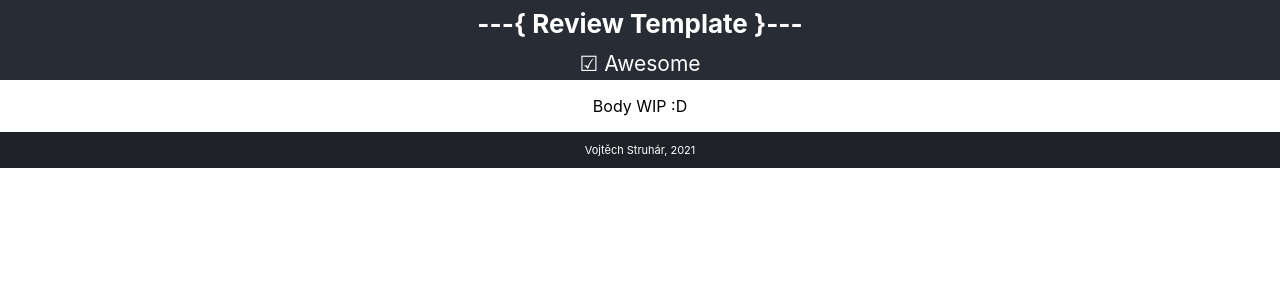
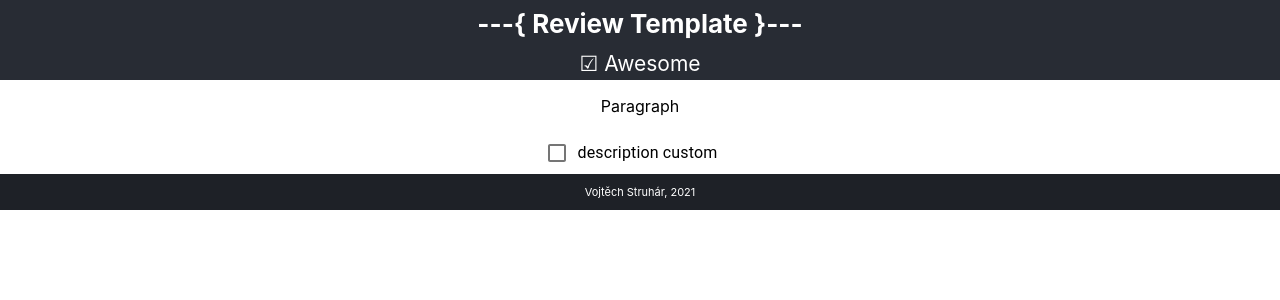
Before and after one commit to VojtaStruhar/steam-review-template, a React (Create React App) app: page / in a window 1280 px wide. Shown: the top 300 px of the page. Built offline with nearby package versions, Linux system fonts and the light colour scheme.

Commit message:
Custom checkbox component

```diff
--- a/package.json
+++ b/package.json
@@ -4,10 +4,13 @@
   "private": true,
   "homepage": "https://VojtaStruhar.github.io/steam-review-template",
   "dependencies": {
+    "@material-ui/core": "^4.11.4",
     "@testing-library/jest-dom": "^5.14.1",
     "@testing-library/react": "^11.2.7",
     "@testing-library/user-event": "^12.8.3",
     "react": "^17.0.2",
+    "react-collapsible": "^2.8.3",
+    "react-collapsible-component": "^1.3.4",
     "react-dom": "^17.0.2",
     "react-scripts": "4.0.3",
     "web-vitals": "^1.1.2"
@@ -17,7 +20,6 @@
     "build": "react-scripts build",
     "test": "react-scripts test",
     "eject": "react-scripts eject",
-
     "predeploy": "npm run build",
     "deploy": "gh-pages -d build"
   },
--- a/src/App.js
+++ b/src/App.js
@@ -1,5 +1,7 @@
 import logo from './logo.svg';
 import './App.css';
+import Category from './Category';
+
 
 function App() {
   return (
@@ -10,7 +12,7 @@ function App() {
       </header>
 
       <body>
-        <p>Body WIP :D</p>
+        <Category/>
       </body>
 
       <footer className="App-footer">
--- /dev/null
+++ b/src/Category.css
@@ -0,0 +1,7 @@
+p.inner {
+    background-color: tomato;
+};
+
+.section {
+    background-color:wheat;
+};
--- /dev/null
+++ b/src/Category.js
@@ -0,0 +1,17 @@
+import './Category.css';
+import React from 'react';
+import Option from './Option';
+import { Container } from '@material-ui/core';
+
+export default class Category extends React.Component {
+    render() {
+        return (
+            <div>
+                <Container maxWidth="sm" className="section">
+                    <p>Paragraph</p>
+                    <Option description="description custom" />
+                </Container>
+            </div>
+        );
+    }
+}
--- /dev/null
+++ b/src/Option.js
@@ -0,0 +1,36 @@
+import './Option.css';
+import React, { useState } from 'react';
+import { Checkbox, FormControlLabel } from '@material-ui/core';
+
+
+export default class Option extends React.Component {
+
+    constructor(props) {
+        super(props);
+        this.toggle = this.toggle.bind(this);
+        this.state = {
+            isChecked: false
+        };
+    }
+
+    toggle() {
+        const currentState = this.state.isChecked;
+        this.setState({ isChecked: !currentState });
+        console.log("bru")
+    }
+
+    render() {
+
+        return (
+            <div>
+                <FormControlLabel
+                    // value="top"
+                    control={<Checkbox color="primary" onClick={this.toggle} />}
+                    label={this.props.description}
+                    labelPlacement="end"
+                    checked={this.state.isChecked}
+                />
+            </div>
+        );
+    }
+}
```
Also changed, not shown: src/Option.css (added), 1 other file (tests, documents, lock files or other folders).
